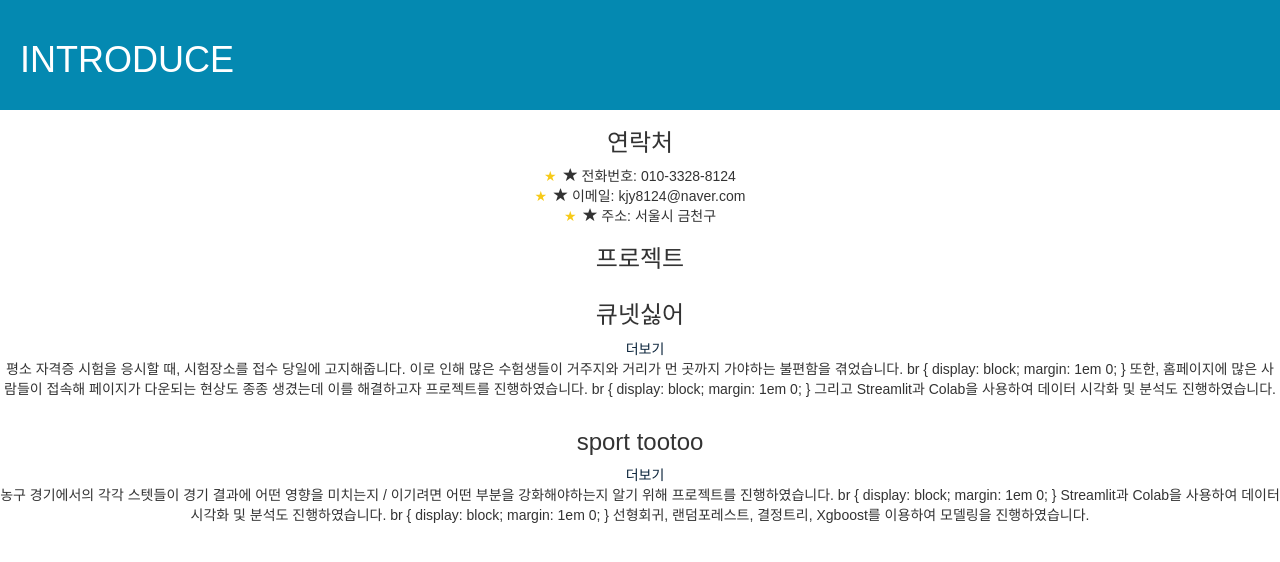
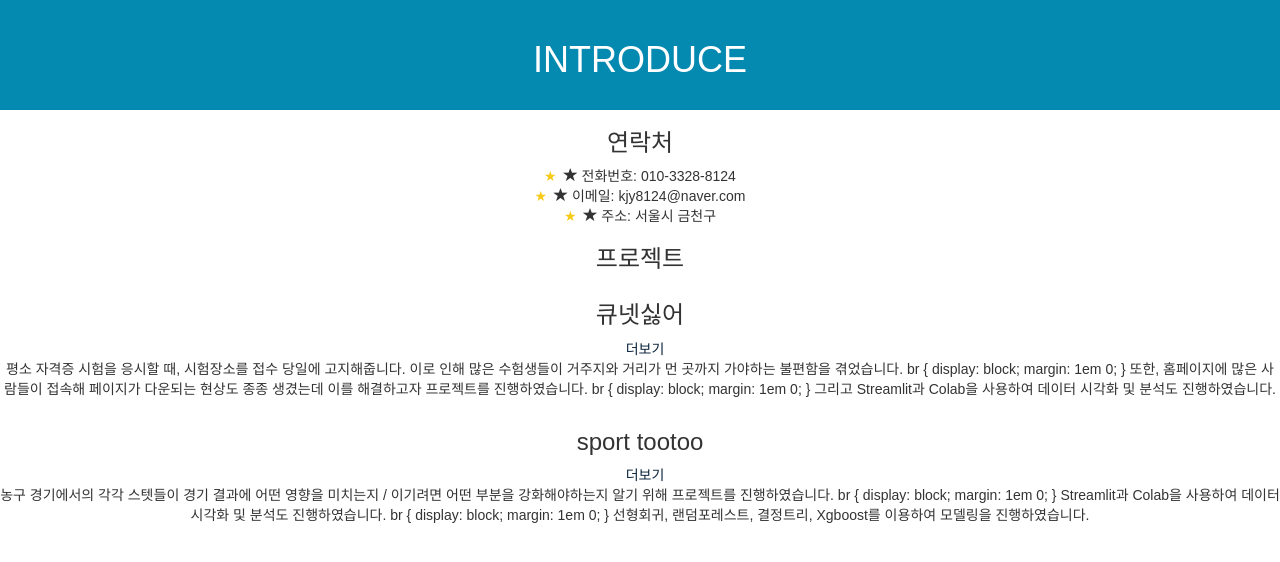
Before and after one commit to jyeongvv/my_webpage, a plain HTML site: page index.html in a window 1280 px wide. Drawn offline with nearby package versions, Linux system fonts and the light colour scheme.

Commit message:
가운데정렬

```diff
--- a/style.css
+++ b/style.css
@@ -11,6 +11,14 @@ body {
     color: #fff; /* 글자색 지정 */
     padding: 20px; /* 패딩 지정 */
   }
+
+  header {
+    display: flex;
+    flex-direction: column;
+    align-items: center;
+    text-align: center;
+  }
+
 
   /* 섹션 제목 스타일 */
   section h2 {
```
